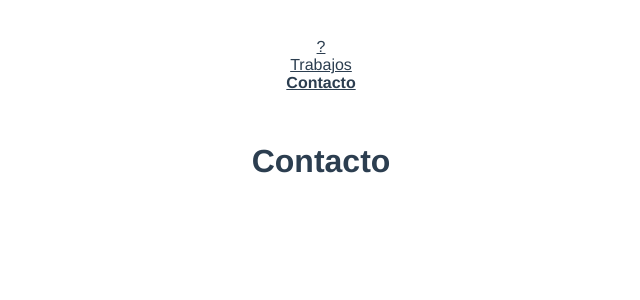
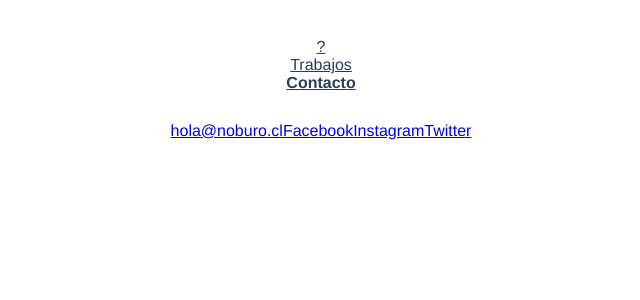
Before and after one commit to Zenemig/noburo, a Vue app: page /contacto in a window 1280 px wide. Shown: the top 300 px of the page, without its empty margins (319-959 px from the left). Built offline with nearby package versions, Linux system fonts and the light colour scheme; what storyblok-vue would draw is missing.

Commit message:
feat(contacto): add content

```diff
--- a/src/views/Contacto.vue
+++ b/src/views/Contacto.vue
@@ -1,5 +1,8 @@
 <template>
   <div class="contacto">
-    <h1>Contacto</h1>
+    <a href="mailto:hola@noburo.cl">hola@noburo.cl</a>
+    <a href="#">Facebook</a>
+    <a href="#">Instagram</a>
+    <a href="#">Twitter</a>
   </div>
 </template>
```
